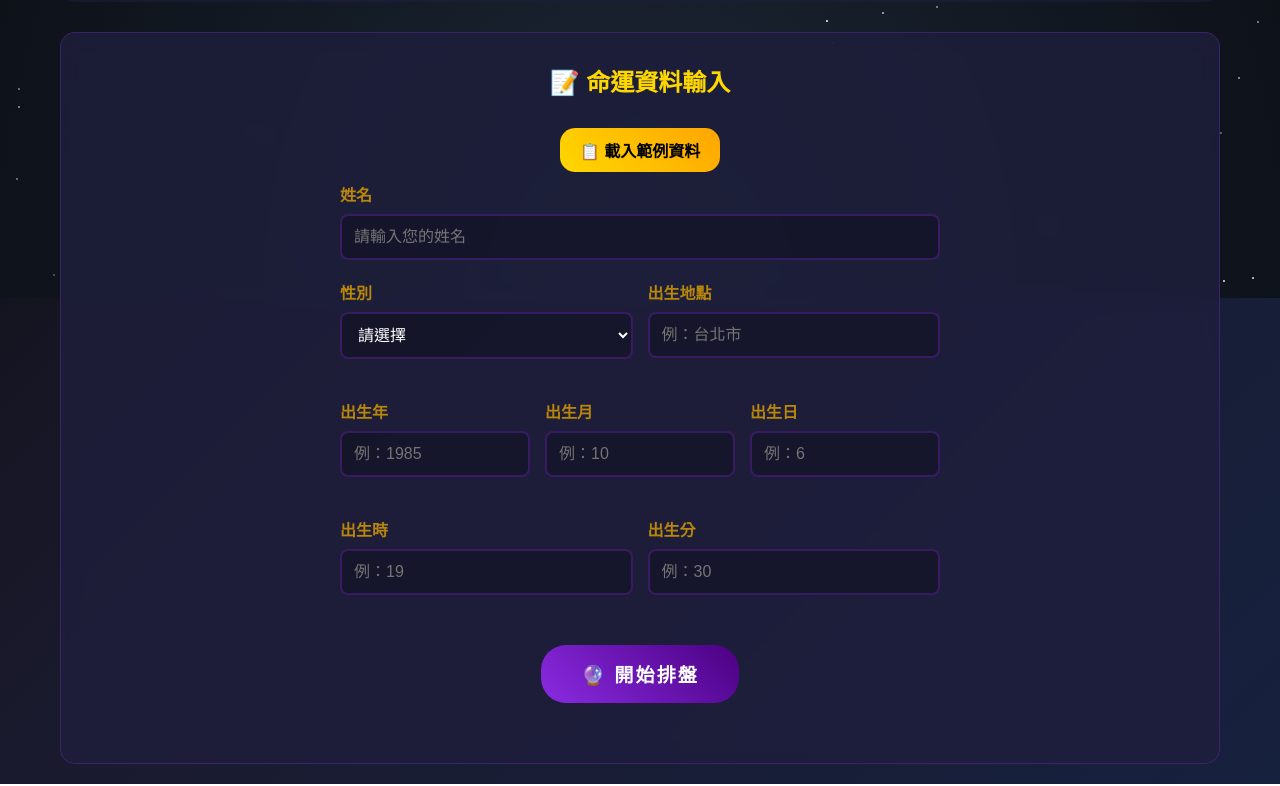
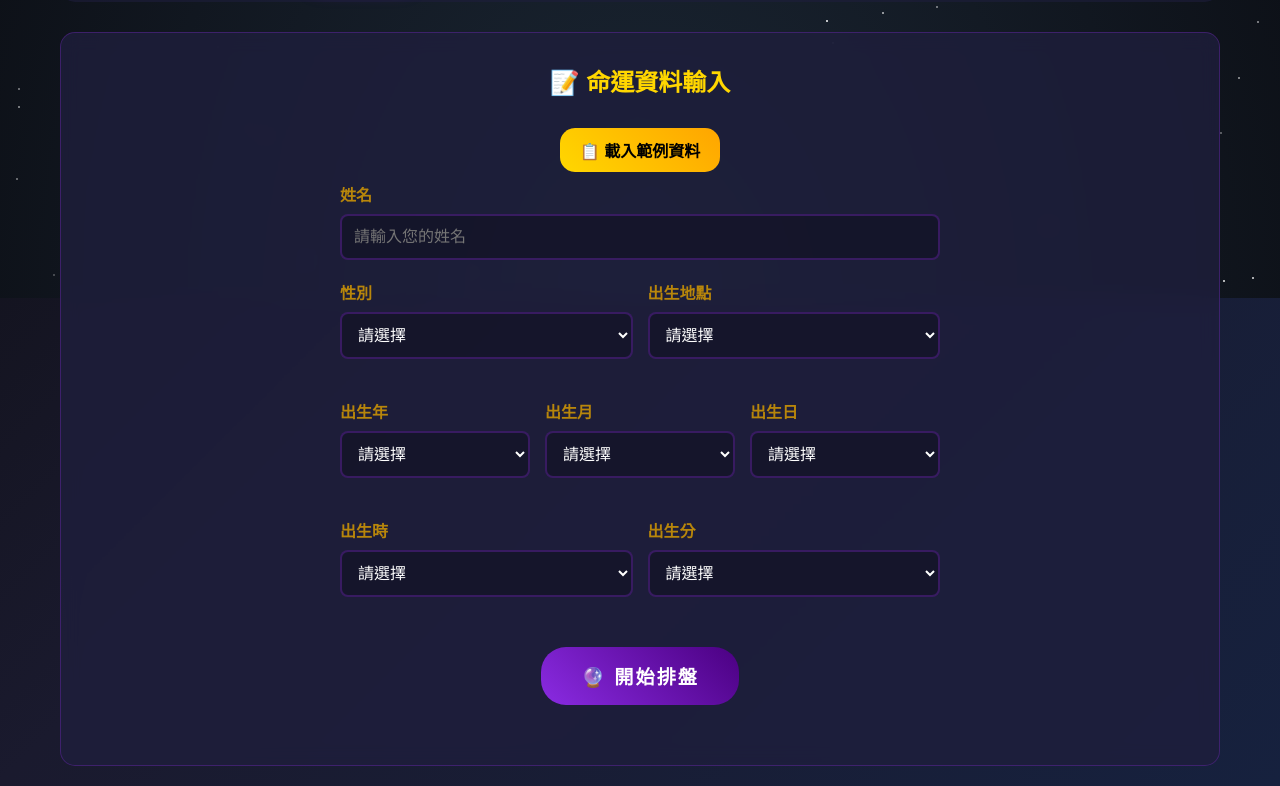
Before and after one commit to momo741006/maisondechao.github.io, a plain HTML site: page index.html in a window 1280 px wide. Shown: the part 502-1288 px from the top of the page. Drawn offline with Linux system fonts and the light colour scheme.

Commit message:
Add files via upload

```diff
--- a/index.html
+++ b/index.html
@@ -665,33 +665,67 @@
                             </div>
                             <div class="form-group">
                                 <label for="location">出生地點</label>
-                                <input type="text" id="location" name="location" placeholder="例：台北市">
+                                <select id="location" name="location">
+                                    <option value="">請選擇</option>
+                                    <option value="台北市">台北市</option>
+                                    <option value="新北市">新北市</option>
+                                    <option value="桃園市">桃園市</option>
+                                    <option value="台中市">台中市</option>
+                                    <option value="台南市">台南市</option>
+                                    <option value="高雄市">高雄市</option>
+                                    <option value="基隆市">基隆市</option>
+                                    <option value="新竹市">新竹市</option>
+                                    <option value="嘉義市">嘉義市</option>
+                                    <option value="其他">其他</option>
+                                </select>
                             </div>
                         </div>
 
                         <div class="form-row">
                             <div class="form-group">
                                 <label for="year">出生年</label>
-                                <input type="number" id="year" name="year" min="1900" max="2100" placeholder="例：1985">
+                                <select id="year" name="year">
+                                    <option value="">請選擇</option>
+                                </select>
                             </div>
                             <div class="form-group">
                                 <label for="month">出生月</label>
-                                <input type="number" id="month" name="month" min="1" max="12" placeholder="例：10">
+                                <select id="month" name="month">
+                                    <option value="">請選擇</option>
+                                    <option value="1">1月</option>
+                                    <option value="2">2月</option>
+                                    <option value="3">3月</option>
+                                    <option value="4">4月</option>
+                                    <option value="5">5月</option>
+                                    <option value="6">6月</option>
+                                    <option value="7">7月</option>
+                                    <option value="8">8月</option>
+                                    <option value="9">9月</option>
+                                    <option value="10">10月</option>
+                                    <option value="11">11月</option>
+                                    <option value="12">12月</option>
+                                </select>
                             </div>
                             <div class="form-group">
                                 <label for="day">出生日</label>
-                                <input type="number" id="day" name="day" min="1" max="31" placeholder="例：6">
+                                <select id="day" name="day">
+                                    <option value="">請選擇</option>
+                                </select>
                             </div>
                         </div>
 
                         <div class="form-row">
                             <div class="form-group">
                                 <label for="hour">出生時</label>
-                                <input type="number" id="hour" name="hour" min="0" max="23" placeholder="例：19">
+                                <select id="hour" name="hour">
+                                    <option value="">請選擇</option>
+                                </select>
                             </div>
                             <div class="form-group">
                                 <label for="minute">出生分</label>
-                                <input type="number" id="minute" name="minute" min="0" max="59" placeholder="例：30">
+                                <select id="minute" name="minute">
+                                    <option value="">請選擇</option>
+                                </select>
                             </div>
                         </div>
 
@@ -766,8 +800,48 @@
         // 初始化應用程式
         document.addEventListener('DOMContentLoaded', function() {
             console.log('🌈 開始初始化虹靈御所系統...');
+            initializeDropdowns();
             initializeApp();
         });
+
+        // 初始化下拉選單
+        function initializeDropdowns() {
+            // 生成年份選項 (1900-2030)
+            const yearSelect = document.getElementById('year');
+            for (let year = 2030; year >= 1900; year--) {
+                const option = document.createElement('option');
+                option.value = year;
+                option.textContent = year + '年';
+                yearSelect.appendChild(option);
+            }
+
+            // 生成日期選項 (1-31)
+            const daySelect = document.getElementById('day');
+            for (let day = 1; day <= 31; day++) {
+                const option = document.createElement('option');
+                option.value = day;
+                option.textContent = day + '日';
+                daySelect.appendChild(option);
+            }
+
+            // 生成時間選項 (0-23)
+            const hourSelect = document.getElementById('hour');
+            for (let hour = 0; hour <= 23; hour++) {
+                const option = document.createElement('option');
+                option.value = hour;
+                option.textContent = hour.toString().padStart(2, '0') + '時';
+                hourSelect.appendChild(option);
+            }
+
+            // 生成分鐘選項 (0-59)
+            const minuteSelect = document.getElementById('minute');
+            for (let minute = 0; minute <= 59; minute++) {
+                const option = document.createElement('option');
+                option.value = minute;
+                option.textContent = minute.toString().padStart(2, '0') + '分';
+                minuteSelect.appendChild(option);
+            }
+        }
 
         function initializeApp() {
             try {
```
